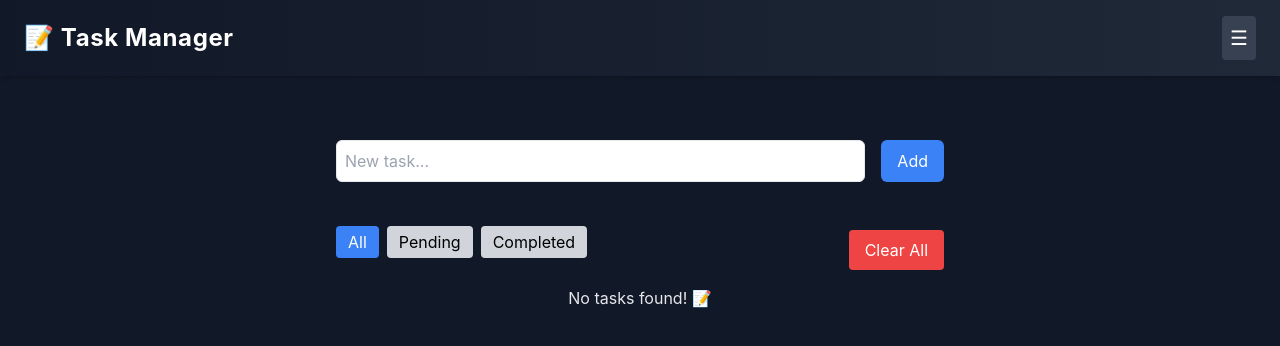
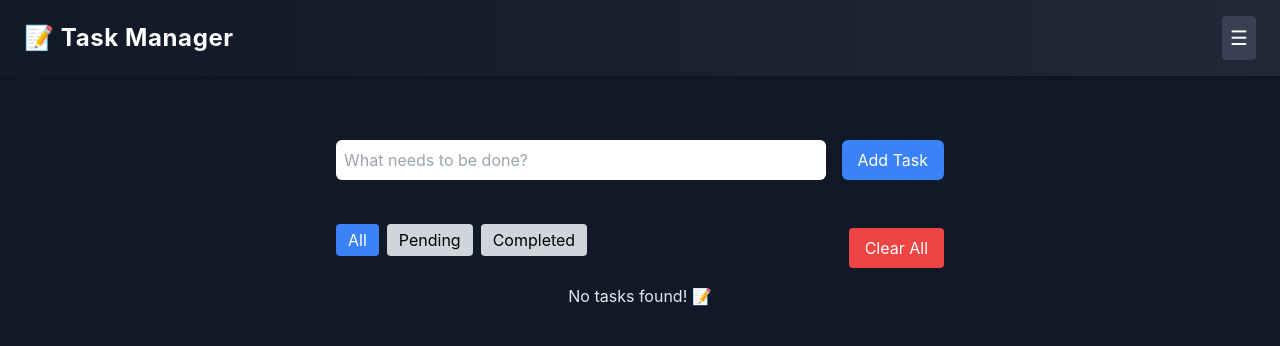
Before and after one commit to JavierMurua/tasks-app-ts-concepts, a Next.js app: page / in a window 1280 px wide. Shown: the top 346 px of the page. Built offline with nearby package versions, Linux system fonts and the light colour scheme.

Commit message:
Add theme mode, add language settings, and add task limit

```diff
--- a/src/app/globals.css
+++ b/src/app/globals.css
@@ -2,7 +2,7 @@
 @tailwind components;
 @tailwind utilities;
 
-/* 🎨 Dark Color Palette */
+/* 🎨 Dark Mode (Default) */
 :root {
   --background: #111827; /* Modern dark blue */
   --foreground: #e5e7eb; /* Light text */
@@ -13,21 +13,46 @@
   --success: #10b981; /* Elegant green */
 }
 
+/* 🌞 Light Mode (Usando `data-theme="light"`) */
+[data-theme="light"] {
+  --background: #ffffff; /* White background */
+  --foreground: #111827; /* Dark text */
+  --card-bg: #f3f4f6; /* Light gray card */
+  --border: #d1d5db; /* Soft gray border */
+  --primary: #4f46e5; /* Darker blue */
+  --danger: #dc2626; /* Strong red */
+  --success: #059669; /* Strong green */
+}
+
+html {
+  background-color: var(--background);
+  color: var(--foreground);
+}
+
+
 body {
-  background: var(--background);
+  background-color: var(--background);
   color: var(--foreground);
   font-family: "Inter", sans-serif;
-  @apply transition-colors duration-300;
+}
+
+html, body, .container, .task-card, .button, * {
+  @apply transition-colors duration-300 ease-in-out;
 }
 
 /* 📝 Main container */
 .container {
+  background-color: var(--background);
+  color: var(--foreground);
   @apply max-w-2xl mx-auto px-6 py-10;
 }
 
 /* 📋 Task card styles */
 .task-card {
-  @apply bg-[var(--card-bg)] p-4 rounded-lg shadow-lg text-white transition-all duration-300;
+  background: var(--card-bg);
+  color: var(--foreground);
+  border: 1px solid var(--border);
+  @apply p-4 rounded-lg shadow-lg transition-all duration-300;
 }
 
 /* 🔘 General buttons */
@@ -36,15 +61,27 @@ body {
 }
 
 .button-primary {
-  @apply bg-[var(--primary)] text-white hover:bg-indigo-600;
+  background: var(--primary);
+  color: white;
+}
+.button-primary:hover {
+  filter: brightness(90%);
 }
 
 .button-danger {
-  @apply bg-[var(--danger)] text-white hover:bg-red-600;
+  background: var(--danger);
+  color: white;
+}
+.button-danger:hover {
+  filter: brightness(90%);
 }
 
 .button-success {
-  @apply bg-[var(--success)] text-white hover:bg-green-600;
+  background: var(--success);
+  color: white;
+}
+.button-success:hover {
+  filter: brightness(90%);
 }
 
 /* 🎭 Animations */
@@ -54,7 +91,7 @@ body {
     transform: translateY(5px);
   }
   to {
-    opacity: 0.7;
+    opacity: 1;
     transform: translateY(0);
   }
 }
--- a/src/app/layout.tsx
+++ b/src/app/layout.tsx
@@ -1,43 +1,28 @@
 //src\app\layout.tsx
 import type { Metadata } from "next";
-import { Geist, Geist_Mono } from "next/font/google";
 import "./globals.css";
 import { TaskProvider } from "@/context/TaskContext";
+import { SettingsProvider } from "@/context/SettingsContext";
 import Header from "@/components/Header";
+import LayoutWrapper from "@/components/LayoutWrapper";
 
 
-
-const geistSans = Geist({
-  variable: "--font-geist-sans",
-  subsets: ["latin"],
-});
-
-const geistMono = Geist_Mono({
-  variable: "--font-geist-mono",
-  subsets: ["latin"],
-});
 
 export const metadata: Metadata = {
   title: "Task Manager",
   description: "Application to manage tasks with Next.js and TypeScript",
-
 };
 
-export default function RootLayout({
-  children,
-}: Readonly<{
-  children: React.ReactNode;
-}>) {
+export default function RootLayout({ children }: { children: React.ReactNode }) {
   return (
-    <html lang="en">
-      <body
-        className={`${geistSans.variable} ${geistMono.variable} antialiased`}
-      >
-        <TaskProvider>
+
+    <SettingsProvider>
+      <TaskProvider>
+        <LayoutWrapper>
           <Header />
           {children}
-        </TaskProvider>
-      </body>
-    </html>
+        </LayoutWrapper>
+      </TaskProvider>
+    </SettingsProvider>
   );
 }
--- /dev/null
+++ b/src/components/LayoutWrapper.tsx
@@ -0,0 +1,30 @@
+// src\components\LayoutWrapper.tsx
+
+"use client";
+import { useSettings } from "@/context/SettingsContext";
+import { Geist, Geist_Mono } from "next/font/google";
+
+const geistSans = Geist({
+  variable: "--font-geist-sans",
+  subsets: ["latin"],
+});
+
+const geistMono = Geist_Mono({
+  variable: "--font-geist-mono",
+  subsets: ["latin"],
+});
+
+export default function LayoutWrapper({ children }: { children: React.ReactNode }) {
+  const { settings } = useSettings();
+
+  return (
+    <html lang="en" className={`app-container ${settings.darkMode ? "" : "light-mode"}`}
+    data-theme={settings.darkMode ? "dark" : "light"}>
+      <body
+            className={`${geistSans.variable} ${geistMono.variable} antialiased`}
+          >
+      {children}
+      </body>
+    </html>
+  );
+}
--- /dev/null
+++ b/src/components/SettingsPanel.tsx
@@ -0,0 +1,59 @@
+// src\components\SettingsPanel.tsx
+import { useSettings } from "@/context/SettingsContext";
+import { FaTimes } from "react-icons/fa";
+import { useTranslation } from "@/hooks/useTranslation";
+
+interface SettingsPanelProps {
+  onClose: () => void;
+}
+
+export default function SettingsPanel({ onClose }: SettingsPanelProps) {
+  const { settings, updateSetting } = useSettings();
+  const { t } = useTranslation();
+
+  return (
+    <div className="fixed top-0 right-0 h-full w-72 bg-gray-800 text-white shadow-lg z-50 transition-transform transform translate-x-0">
+      <div className="flex justify-between items-center p-4 border-b border-gray-700">
+        <h2 className="text-lg font-semibold">{t('settings')}</h2>
+        <button onClick={onClose} className="text-xl text-gray-400 hover:text-white">
+          <FaTimes />
+        </button>
+      </div>
+
+      <div className="p-4 space-y-4">
+        <label className="flex justify-between items-center">
+          <span>{t('darkMode')}</span>
+          <input
+            type="checkbox"
+            checked={settings.darkMode}
+            onChange={() => updateSetting("darkMode", !settings.darkMode)}
+          />
+        </label>
+
+        <label className="flex justify-between items-center">
+          <span>{t('language')}</span>
+          <select
+            className="text-black"
+            value={settings.language}
+            onChange={(e) => updateSetting("language", e.target.value as "en" | "es")}
+          >
+            <option value="en">English</option>
+            <option value="es">Español</option>
+          </select>
+        </label>
+
+        <label className="flex justify-between items-center">
+          <span>{t('maxTasks')}</span>
+          <input
+            className="text-black"
+            type="number"
+            value={settings.maxTasks}
+            min={1}
+            max={100}
+            onChange={(e) => updateSetting("maxTasks", Number(e.target.value))}
+          />
+        </label>
+      </div>
+    </div>
+  );
+}
--- a/src/components/TaskForm.tsx
+++ b/src/components/TaskForm.tsx
@@ -1,19 +1,33 @@
 // src/components/TaskForm.tsx
 "use client";
-import { useState, ChangeEvent, FormEvent } from "react";
+import { useState, ChangeEvent, FormEvent, useEffect} from "react";
 import { useTasks } from "@/context/TaskContext";
+import { useSettings } from "@/context/SettingsContext";
+import { useTranslation } from "@/hooks/useTranslation";
 
 export default function TaskForm() {
-  const { addTask } = useTasks();
+  const { addTask, error, tasks } = useTasks();
+  const { settings } = useSettings();
+  const { t } = useTranslation();
 
   // 📌 2. Primitive types in TypeScript (string)
   //    - `useState<string>("")` explicitly indicates that the `title` state is of type `string`.
   const [title, setTitle] = useState<string>("");
 
+  const isTaskLimitReached = tasks.length >= settings.maxTasks;
+
+  useEffect(() => {
+    if (isTaskLimitReached) {
+      setTitle("");
+    }
+  }, [isTaskLimitReached]);
+
   // 📌 28. Differences in onChange based on input type
   //    - `ChangeEvent<HTMLInputElement>` is used to handle changes in "text" type inputs.
   const handleChange = (e: ChangeEvent<HTMLInputElement>) => {
+    if (!isTaskLimitReached) {
       setTitle(e.target.value);
+    };
   };
 
   // 📌 31. Summary of event types in React with TypeScript
@@ -21,11 +35,15 @@ export default function TaskForm() {
   const handleSubmit = (e: FormEvent<HTMLFormElement>) => {
     e.preventDefault();
 
+    if (isTaskLimitReached) {
+      return; // No hacer nada si se alcanzó el límite
+    }
+
     // 📌 10. Advantages of typing in TypeScript (autocompletion within functions)
     //    - `title.trim()` ensures `title` is always a string, preventing errors in `addTask(title)`.
     if (!title.trim()) return;
 
-    addTask(title);
+    addTask(title.trim());
 
     // 📌 26. Do not modify the state directly
     //    - Instead of modifying `title` directly, `setTitle("")` is used to safely update the state.
@@ -33,23 +51,36 @@ export default function TaskForm() {
   };
 
   return (
+    <div className="mb-6">
       <form
         className="flex flex-col sm:flex-row gap-4 mt-8"
         onSubmit={handleSubmit}  // 📌 31. Typing of the onSubmit event in a form
       >
         <input
           type="text"
-        placeholder="New task..."
+          placeholder={isTaskLimitReached ? t('taskLimitReached') : t('taskPlaceholder')}
           value={title}
           onChange={handleChange} // 📌 28. Typing of the onChange event in a "text" type <input>
-        className="flex-grow p-2 border rounded-md focus:outline-none focus:ring-2 focus:ring-blue-500 text-gray-950"
+          disabled={isTaskLimitReached}
+          className="flex-grow p-2 border-var(--border) rounded-md focus:outline-none focus:ring-2 focus:ring-blue-500 text-gray-950"
         />
         <button
           type="submit"
+          disabled={isTaskLimitReached}
           className="bg-blue-500 text-white px-4 py-2 rounded-md hover:bg-blue-600"
         >
-        Add
+          {t('addTask')}
         </button>
       </form>
+      {(error || isTaskLimitReached) && (
+        <div className="mt-2 text-red-500 text-sm animate-fade-in">
+          {isTaskLimitReached
+            ? (settings.language === 'en'
+                ? "Task limit reached! Adjust in settings or remove tasks."
+                : "¡Límite de tareas alcanzado! Ajusta en configuración o elimina tareas.")
+            : error}
+        </div>
+      )}
+    </div>
   );
 }
--- /dev/null
+++ b/src/context/SettingsContext.tsx
@@ -0,0 +1,54 @@
+// src\context\SettingsContext.tsx
+"use client";
+
+import { createContext, useContext, useState, useEffect } from "react";
+
+
+interface BaseSettings {
+  darkMode: boolean;
+  language: "en" | "es";
+}
+
+interface UserSettings extends BaseSettings {
+  maxTasks: number;
+}
+
+const SettingsContext = createContext<{
+  settings: UserSettings;
+  updateSetting: <T extends keyof UserSettings>(key: T, value: UserSettings[T]) => void;
+} | null>(null);
+
+export function SettingsProvider({ children }: { children: React.ReactNode }) {
+  const [settings, setSettings] = useState<UserSettings>(() => {
+    if (typeof window !== "undefined") {
+      const storedSettings = localStorage.getItem("settings");
+      return storedSettings ? JSON.parse(storedSettings) : { darkMode: true, language: "en", maxTasks: 10 };
+    }
+    return { darkMode: true, language: "en", maxTasks: 10 };
+  });
+
+  useEffect(() => {
+    localStorage.setItem("settings", JSON.stringify(settings));
+  }, [settings]);
+
+  function updateSetting<T extends keyof UserSettings>(key: T, value: UserSettings[T]) {
+    setSettings((prev) => ({
+      ...prev,
+      [key]: value,
+    }));
+  }
+
+  return (
+    <SettingsContext.Provider value={{ settings, updateSetting }}>
+      {children}
+    </SettingsContext.Provider>
+  );
+}
+
+export function useSettings() {
+  const context = useContext(SettingsContext);
+  if (!context) {
+    throw new Error("useSettings debe usarse dentro de un SettingsProvider");
+  }
+  return context;
+}
--- a/src/context/TaskContext.tsx
+++ b/src/context/TaskContext.tsx
@@ -4,6 +4,8 @@
 import { createContext, useContext, useEffect, useState, ReactNode } from "react";
 import { Task, TaskFilter } from "@/types/task";
 import { v4 as uuidv4 } from "uuid";
+import { useSettings } from "@/context/SettingsContext"; // Importar useSettings
+import { translations } from "@/i18n/translations"; // Importar traducciones
 
 /* 📌 Use of TypeScript in Context API
 - TaskContextType defines the structure of the context.
@@ -18,6 +20,7 @@ type TaskContextType = {
   editTask: (id: string, newTitle: string) => void;
   filter: TaskFilter; // ✅ Literal types
   setFilter: (filter: TaskFilter) => void;
+  error: string | null;
 };
 
 // 📌 Use of createContext with TypeScript
@@ -42,6 +45,8 @@ export const TaskProvider = ({ children }: { children: ReactNode }) => {
     // 📌 Typing states with restricted values
   //    - TaskFilter only allows "all" | "completed" | "pending", preventing invalid values.
   const [filter, setFilter] = useState<TaskFilter>("all");
+  const [error, setError] = useState<string | null>(null);
+  const { settings } = useSettings();
 
   // 📌 Function to sort tasks
   //    - Using sort() on a typed array (Task[]).
@@ -57,13 +62,24 @@ export const TaskProvider = ({ children }: { children: ReactNode }) => {
   useEffect(() => {
     const timeout = setTimeout(() => {
       localStorage.setItem("tasks", JSON.stringify(tasks));
-    }, 300); // Espera 300ms antes de guardar, evitando escrituras excesivas
+    }, 300);
     return () => clearTimeout(timeout);
   }, [tasks]);
 
   // 📌 Typing functions in TypeScript
   //    - addTask takes a string and returns void (does not return a value).
   const addTask = (title: string) => {
+    if (tasks.length >= settings.maxTasks) {
+      const errorMessage = settings.language === 'en'
+        ? translations.en.taskLimitReached
+        : translations.es.taskLimitReached;
+
+      setError(errorMessage);
+
+      setTimeout(() => setError(null), 3000);
+      return;
+    }
+
     const newTask: Task = { id: uuidv4(), title, completed: false, createdAt: new Date() };
     setTasks((prev) => {
       const updatedTasks = [...prev, newTask];
@@ -124,6 +140,7 @@ const filteredTasks = tasks.filter(filterMap[filter]);
         editTask,
         filter,
         setFilter,
+        error,
       }}
     >
       {children}
--- /dev/null
+++ b/src/hooks/useTranslation.ts
@@ -0,0 +1,14 @@
+// src/hooks/useTranslation.ts
+import { useSettings } from "@/context/SettingsContext";
+import { translations } from "@/i18n/translations";
+
+export function useTranslation() {
+  const { settings } = useSettings();
+  const { language } = settings;
+
+  const t = (key: keyof typeof translations.en) => {
+    return translations[language][key] || key;
+  };
+
+  return { t };
+}
--- /dev/null
+++ b/src/i18n/translations.ts
@@ -0,0 +1,39 @@
+// src/i18n/translations.ts
+export const translations = {
+    en: {
+      addTask: "Add Task",
+      noTasks: "No tasks yet. Add your first task!",
+      completed: "Completed",
+      pending: "Pending",
+      all: "All",
+      taskPlaceholder: "What needs to be done?",
+      delete: "Delete",
+      edit: "Edit",
+      clear: "Clear All",
+      settings: "Settings",
+      darkMode: "Dark Mode",
+      language: "Language",
+      maxTasks: "Max Tasks",
+      menu: "Menu",
+      portfolio: "Portfolio",
+      taskLimitReached: 'You\'ve reached the maximum number of tasks'
+    },
+    es: {
+      addTask: "Añadir Tarea",
+      noTasks: "Sin tareas aún. ¡Añade tu primera tarea!",
+      completed: "Completadas",
+      pending: "Pendientes",
+      all: "Todas",
+      taskPlaceholder: "¿Qué necesitas hacer?",
+      delete: "Eliminar",
+      edit: "Editar",
+      clear: "Borrar Todo",
+      settings: "Ajustes",
+      darkMode: "Modo Oscuro",
+      language: "Idioma",
+      maxTasks: "Máximo de Tareas",
+      menu: "Menú",
+      portfolio: "Portafolio",
+      taskLimitReached: 'Has alcanzado el número máximo de tareas'
+    }
+  };
```
Also changed, not shown: src/components/Header.tsx (+24 -6 lines). Lines whose indentation alone changed are shown as unchanged.
